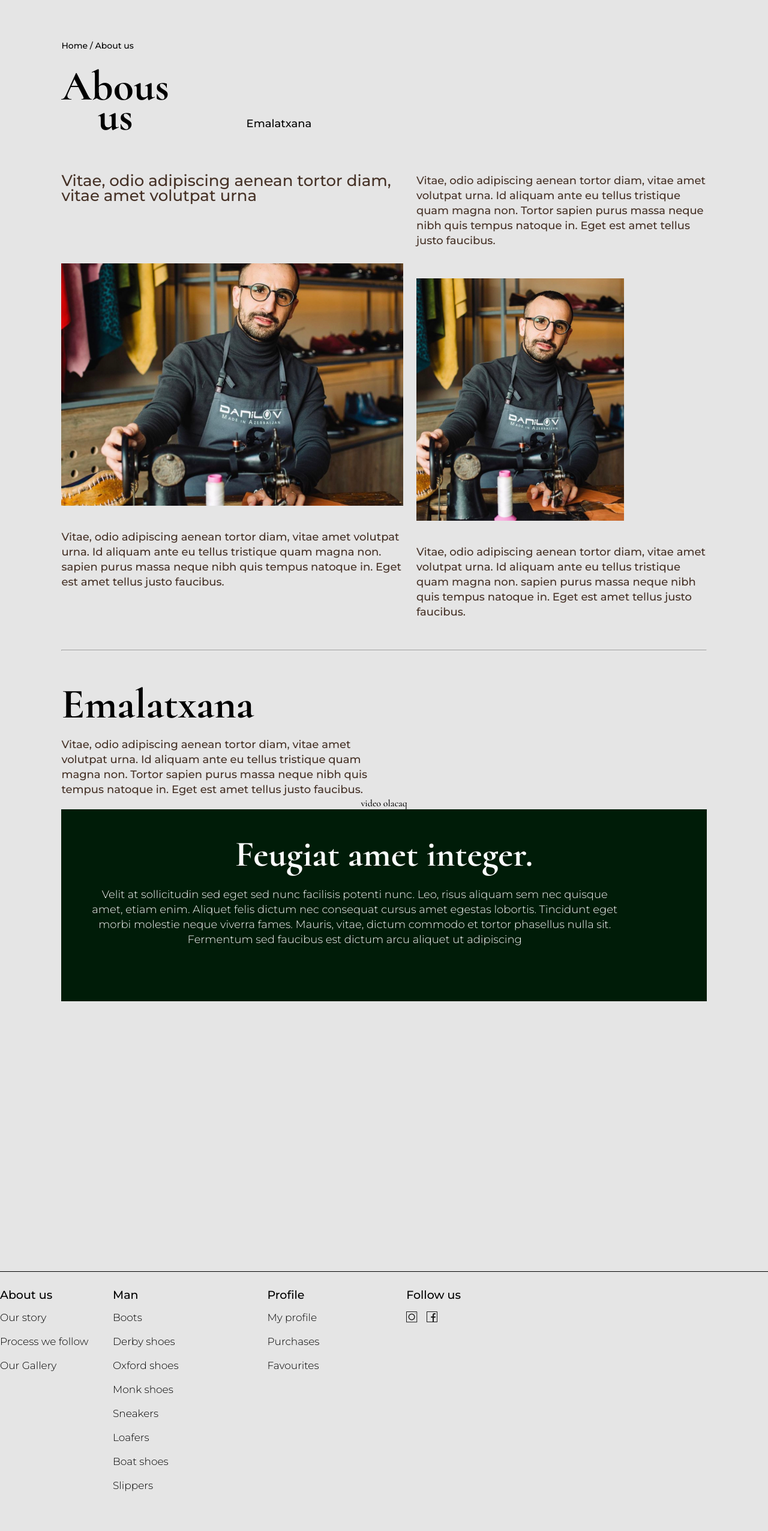
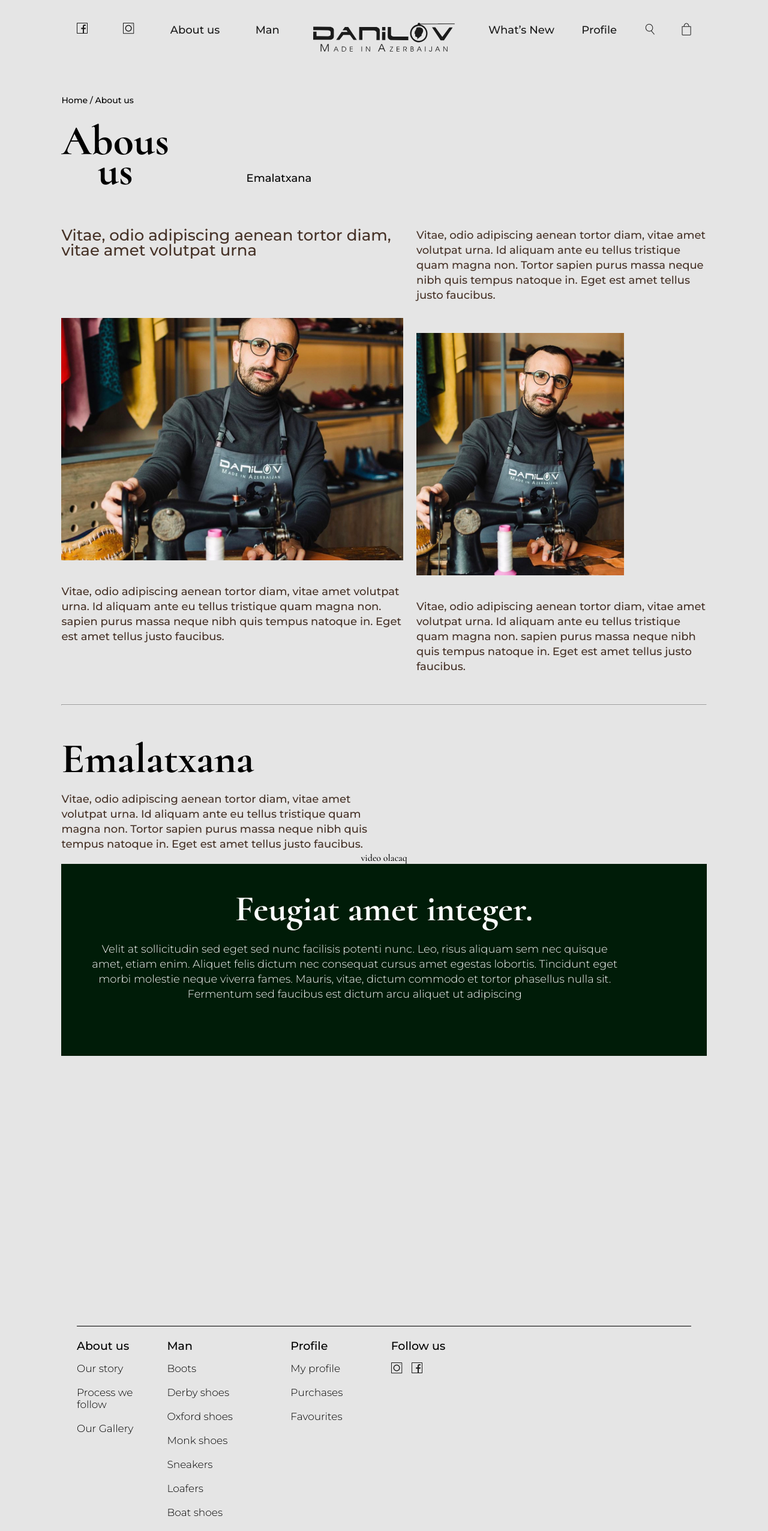
Before and after one commit to alizada121/danilov-app, a React (Create React App) app: page /about in a window 1280 px wide. Shown: the top 2552 px of the page at 60% size. Built offline with nearby package versions, Linux system fonts and the light colour scheme.

Commit message:
about footer header

```diff
--- a/src/components/About/About.css
+++ b/src/components/About/About.css
@@ -1,5 +1,20 @@
 .aboutBottom{
     padding: 5% 8% ;
+}
+
+.about-header{
+    margin-left: 10%;
+    margin-right: 10%;
+    width: 80%;
+    margin-top: 3%;
+}
+
+.about-footer{
+
+    margin-left: 10%;
+    margin-right: 10%;
+    width: 80%;
+
 }
 .danilovimg{
     display: flex;
--- a/src/components/About/About.js
+++ b/src/components/About/About.js
@@ -6,6 +6,7 @@ import danilov1 from '../../Images/danilov1.png';
 import danilov2 from '../../Images/danilov2.png'
 import VideoPart from "../VideoPart/VideoPart";
 import Footer from "../../components/Footer/Footer";
+import Header  from "../Header/Header";
 function debounce(fn, ms) {
     let timer
     return _ => {
@@ -43,6 +44,7 @@ const About = ({setWitdhh})=>{
         <div>
           <div className="about-header">
              {/* <HeaderBlack dimensions={dimensions} /> */}
+             <Header/>
           </div>
 
              <div className="aboutBottom">
@@ -72,7 +74,10 @@ const About = ({setWitdhh})=>{
                    <hr/>
              </div>
            <VideoPart/>
-           <Footer/>
+           <div className="about-footer">
+             <Footer/>
+           </div>
+
         </div>
     )
 }
```
